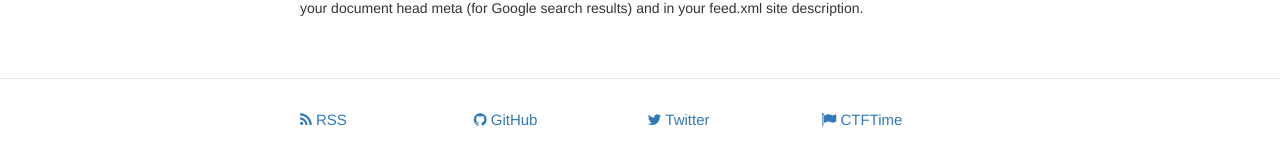
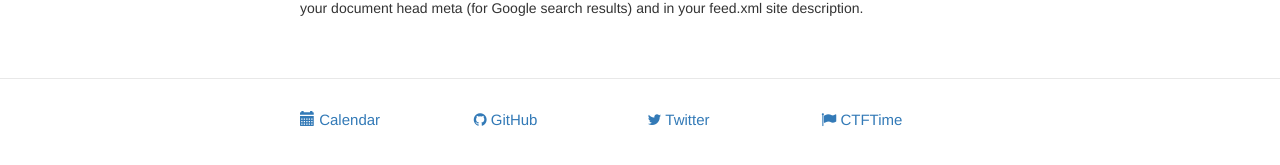
Before and after one commit to veganzombies/veganzombies.github.io, a Jekyll site: the page built from about.md, in a window 1280 px wide. Shown: the part 206-371 px from the top of the page. Built offline with Jekyll 4.4.1, drawn with Linux system fonts in a browser that asks for light colours; nearby versions of some CDN libraries.

Commit message:
round this out some

```diff
--- a/_includes/footer.html
+++ b/_includes/footer.html
@@ -3,16 +3,14 @@
   <div class="wrapper">
     <div class="footer-col-wrapper">
       <div class="footer-col  footer-col-1 col-xs-3">
-        <a href="{{ "/feed.xml" | prepend: site.baseurl }}">
-	  <span class="icon icon--rss">
-	    <i class="fa fa-rss"></i>
-	  </span>
-	  <span class="username">RSS</span>
+        <a href="https://calendar.google.com/calendar/embed?src=veganzombiesctf%40gmail.com&ctz=America/Los_Angeles" target="_blank">
+	  <span class="glyphicon glyphicon-calendar"></span>
+	  <span class="username">Calendar</span>
 	</a>
       </div>
 
       <div class="footer-col  footer-col-2 col-xs-3">
-        <a href="https://github.com/{{ site.github_username }}">
+        <a href="https://github.com/{{ site.github_username }}" target="_blank">
 	  <span class="icon icon--github">
 	    <i class="fa fa-github"></i>
 	  </span>
@@ -21,7 +19,7 @@
       </div>
 
       <div class="footer-col  footer-col-3 col-xs-3">
-        <a href="https://twitter.com/{{ site.twitter_username }}">
+        <a href="https://twitter.com/{{ site.twitter_username }}" target="_blank">
 	  <span class="icon icon--twitter">
 	    <i class="fa fa-twitter"></i>
 	  </span>
@@ -30,7 +28,7 @@
       </div>
 
       <div class="footer-col  footer-col-4 col-xs-3">
-        <a href="https://ctftime.org/team/4926">
+        <a href="https://ctftime.org/team/4926" target="_blank">
 	  <span class="icon icon--ctftime">
 	    <i class="fa fa-flag"></i>
 	  </span>
--- a/_includes/head.html
+++ b/_includes/head.html
@@ -8,8 +8,11 @@
 
     <link rel="stylesheet" href="{{ "/css/main.css" | prepend: site.baseurl }}">
     <link rel="canonical" href="{{ page.url | replace:'index.html','' | prepend: site.baseurl | prepend: site.url }}">
+    <script src="//code.jquery.com/jquery-1.12.0.min.js"></script>
+    <script src="//code.jquery.com/jquery-migrate-1.2.1.min.js"></script>
 
     <link href="https://maxcdn.bootstrapcdn.com/bootstrap/3.3.4/css/bootstrap.min.css" rel="stylesheet">
     <script src="https://maxcdn.bootstrapcdn.com/bootstrap/3.3.4/js/bootstrap.min.js"></script>
     <link rel="stylesheet" href="https://maxcdn.bootstrapcdn.com/font-awesome/4.3.0/css/font-awesome.min.css">
+    <link rel="stylesheet" href="https://maxcdn.bootstrapcdn.com/font-awesome/4.3.0/css/font-awesome.min.css">
 </head>
--- a/index.html
+++ b/index.html
@@ -3,4 +3,5 @@
 ---
 
 <div class="home">
+	<iframe src="https://calendar.google.com/calendar/embed?src=veganzombiesctf%40gmail.com&ctz=America/Los_Angeles" style="border: 0" width="800" height="600" frameborder="0" scrolling="no"></iframe>
 </div>
```
